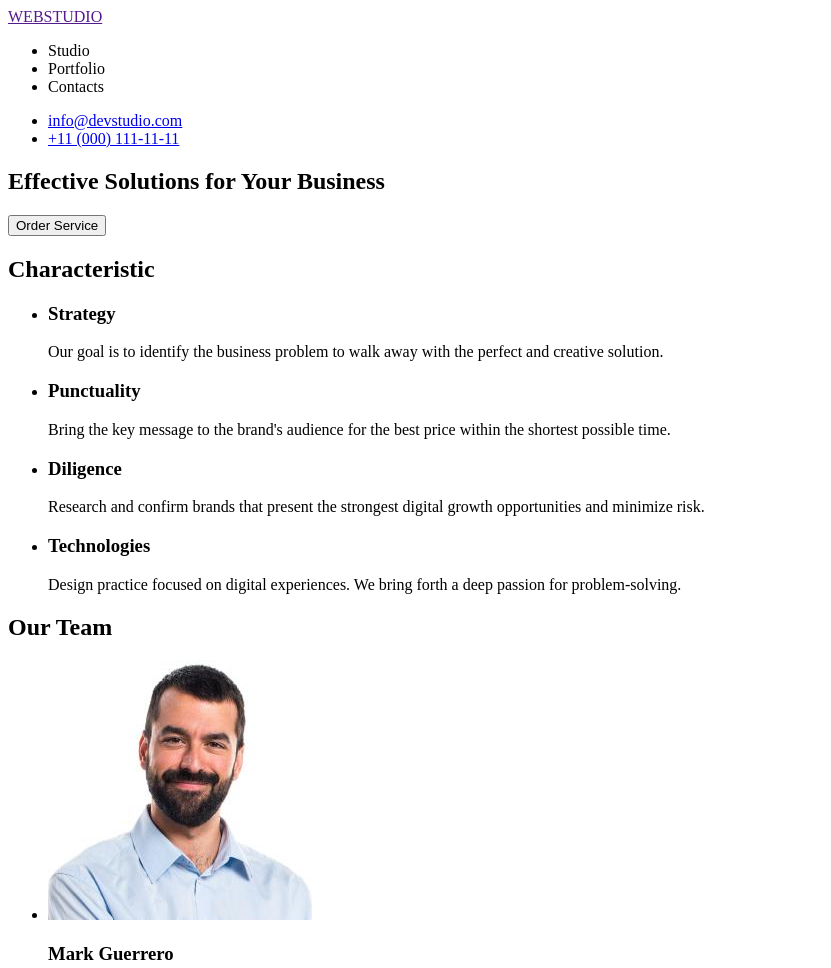
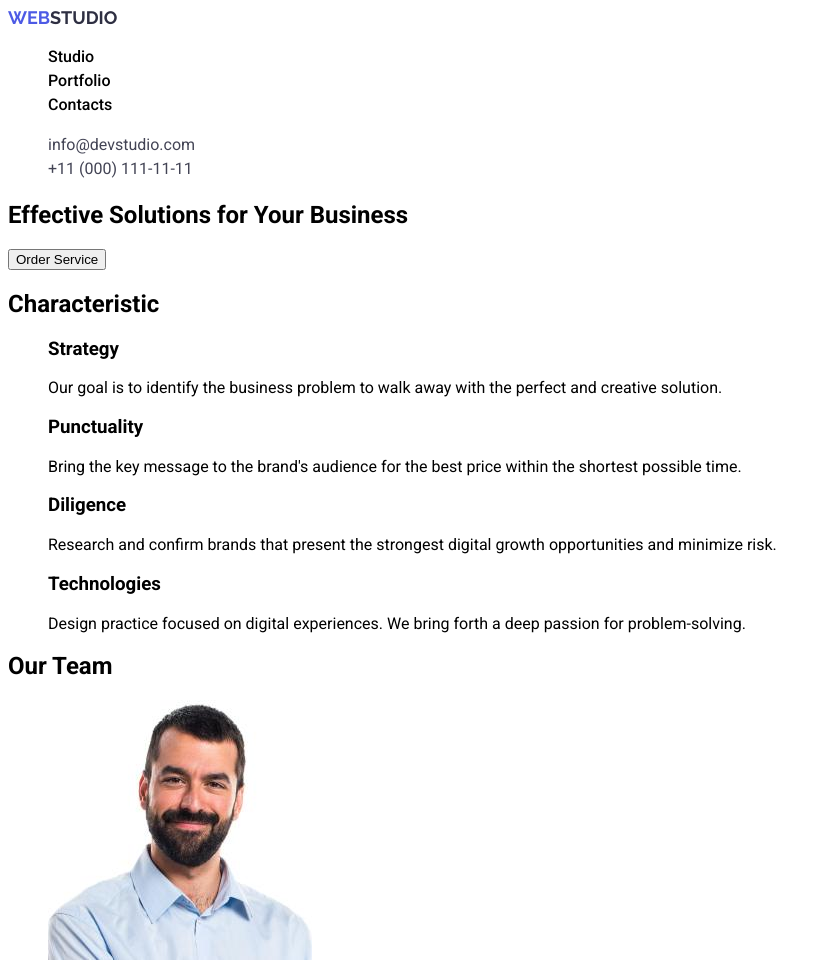
Before and after one commit to Ekaterina-Skrinnikova/goit-html-css-, a plain HTML site: page index.html in a window 1280 px wide. Shown: the top 968 px of the page, without its empty margins (0-831 px from the left). Drawn offline with Linux system fonts and the light colour scheme.

Commit message:
добавлены стили

```diff
--- /dev/null
+++ b/css/styles.css
@@ -0,0 +1,40 @@
+body {
+  font-family: Roboto, Raleway, sans-serif;
+  background-color: #fff;
+}
+
+ul,
+ol {
+  list-style-type: none;
+}
+
+a {
+  text-decoration: none;
+}
+
+.logo {
+  font-family: Raleway, sans-serif;
+  font-size: 18px;
+  font-weight: 700;
+  line-height: 1.16;
+  color: #2e2f42;
+}
+
+.logo-span {
+  color: #4d5ae5;
+}
+
+.site-nav-item {
+  font-family: Roboto;
+  font-size: 16px;
+  font-weight: 500;
+  line-height: 1.5;
+}
+
+.auth-nav-item {
+  font-family: Roboto;
+  font-size: 16px;
+  font-weight: 400;
+  line-height: 1.5;
+  color: #434455;
+}
--- a/index.html
+++ b/index.html
@@ -4,23 +4,36 @@
     <meta charset="UTF-8" />
     <meta http-equiv="X-UA-Compatible" content="IE=edge" />
     <meta name="viewport" content="width=device-width, initial-scale=1.0" />
+    <link rel="preconnect" href="https://fonts.googleapis.com" />
+    <link rel="preconnect" href="https://fonts.gstatic.com" crossorigin />
+    <link
+      href="https://fonts.googleapis.com/css2?family=Raleway:wght@700&family=Roboto:wght@400;500;700&display=swap"
+      rel="stylesheet"
+    />
+    <link rel="stylesheet" href="./css/styles.css" />
     <title>Document</title>
   </head>
   <body>
     <header>
-      <a href="">WEBSTUDIO</a>
+      <a class="logo" href=""><span class="logo-span">WEB</span>STUDIO</a>
       <nav>
-        <ul>
-          <li>Studio</li>
-          <li>Portfolio</li>
-          <li>Contacts</li>
+        <ul class="site-nav">
+          <li class="site-nav-item">Studio</li>
+          <li class="site-nav-item">Portfolio</li>
+          <li class="site-nav-item">Contacts</li>
         </ul>
       </nav>
 
-      <ul>
-        <li><a href="mailto:info@devstudio.com">info@devstudio.com</a></li>
+      <ul class="auth-nav">
         <li>
-          <a href="tel:+11 (000)111-11-11">+11 (000) 111-11-11</a>
+          <a class="auth-nav-item" class="" href="mailto:info@devstudio.com"
+            >info@devstudio.com</a
+          >
+        </li>
+        <li>
+          <a class="auth-nav-item" href="tel:+11 (000) 111-11-11"
+            >+11 (000) 111-11-11</a
+          >
         </li>
       </ul>
     </header>
```
